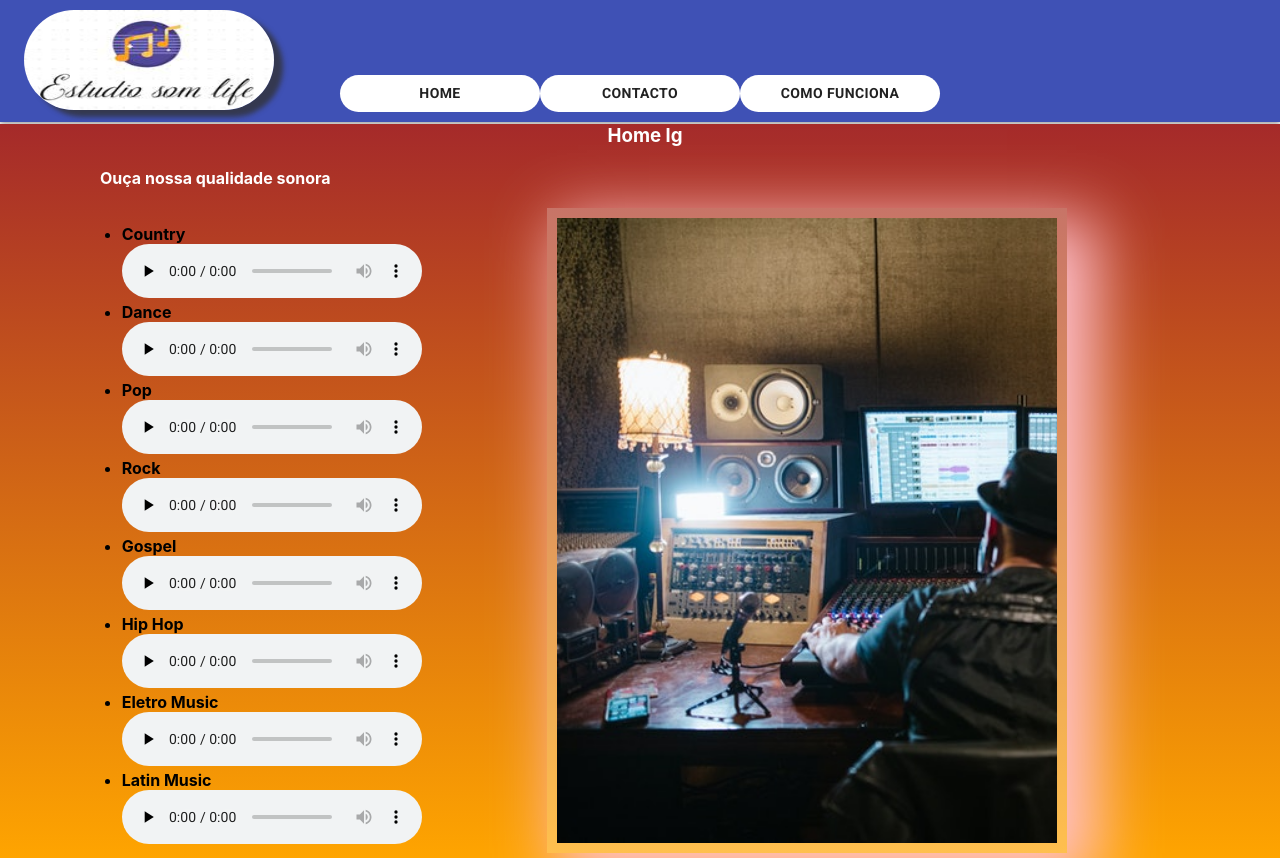
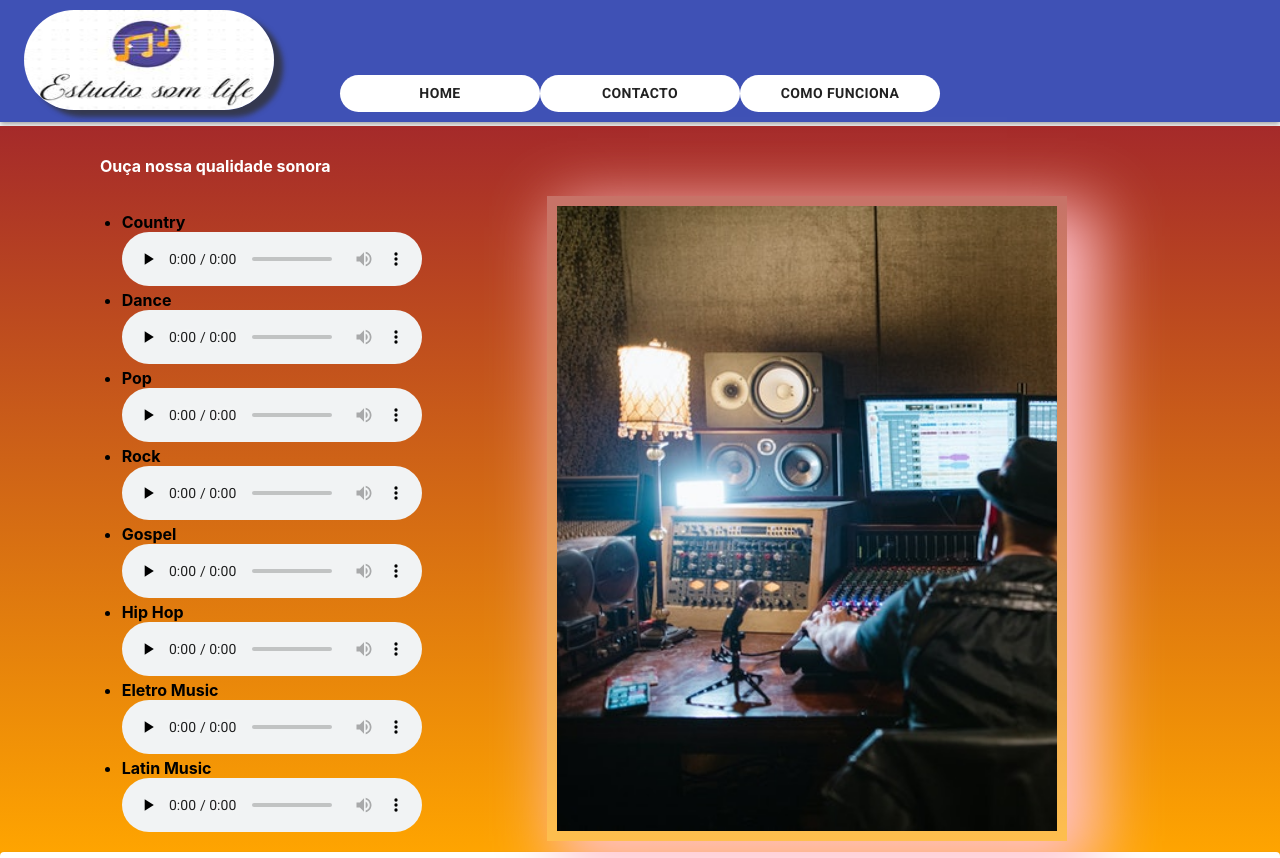
Before and after one commit to pedromartinsjesus/somlife, a React (Create React App) app: page / in a window 1280 px wide. Shown: the top 858 px of the page. Built offline with nearby package versions, Linux system fonts and the light colour scheme.

Commit message:
Comments all done

```diff
--- a/src/components/Home/home.js
+++ b/src/components/Home/home.js
@@ -25,6 +25,7 @@ const useStyles = makeStyles((theme) => ({
 
     tituloPlay: {
         textAlign: 'center',
+        paddingTop: 30,
         marginBottom: 20,
         color: 'white',
     },
@@ -114,7 +115,6 @@ const useStyles = makeStyles((theme) => ({
             marginTop: 50,
             marginLeft: 80,
         },
-
     },
 
 
@@ -126,7 +126,7 @@ const Home = (props) => {
 
     const classes = useStyles();
 
-    const { width } = props;
+    /* const { width } = props; */
 
     const [srcPlayer, setsrcPlayer] = useState("oi")
     const [target, setTarget] = useState(null)
@@ -183,7 +183,7 @@ const Home = (props) => {
     return (
         <div className={classes.root}>
             <Grid item xs={12}>
-                <h3 className={classes.home}>Home {width} </h3>
+                <h3 className={classes.home}>{/* Home {width} */} </h3>
                 <h4 className={classes.tituloPlay}>Ouça nossa qualidade sonora</h4>
             </Grid>
 
```
